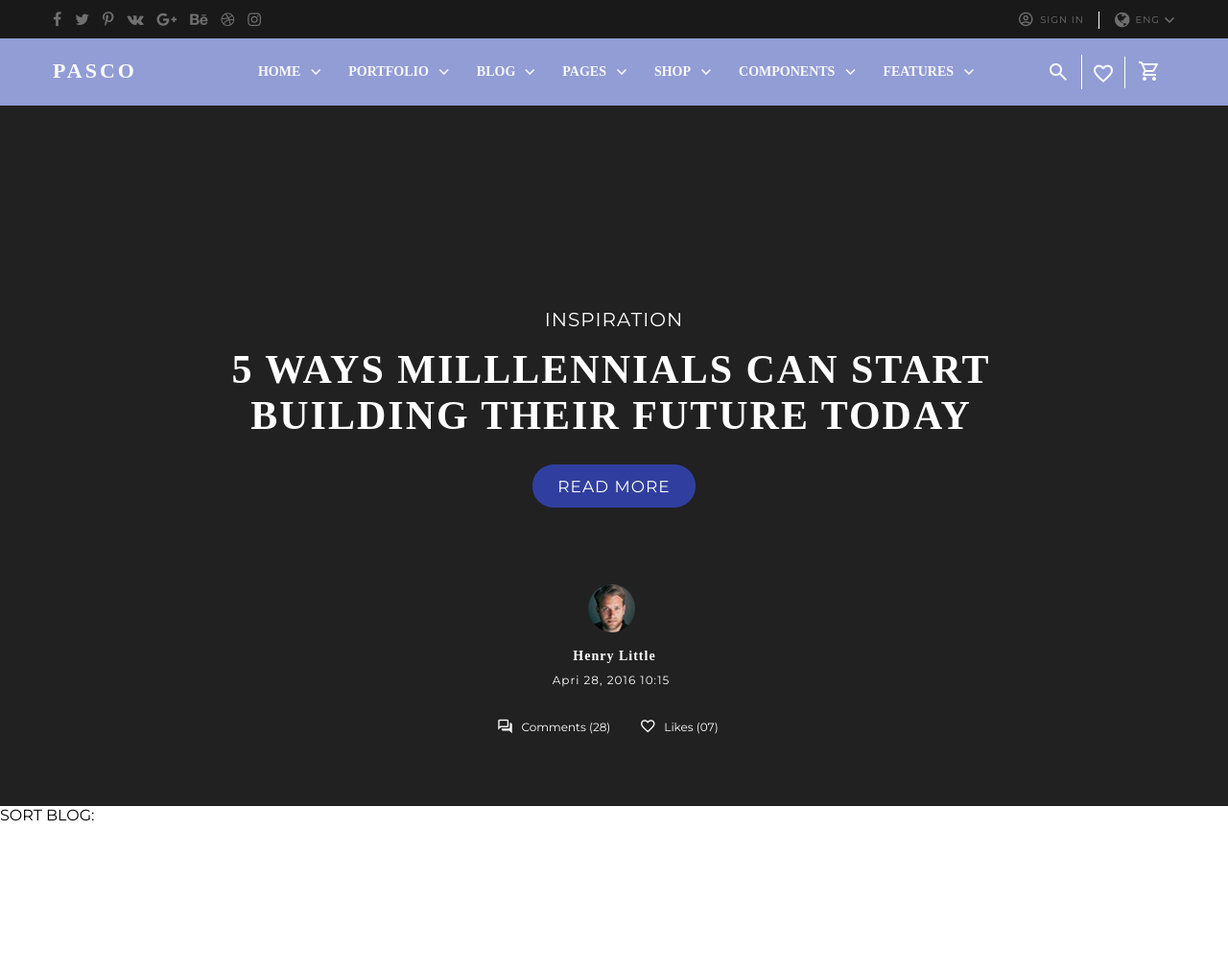
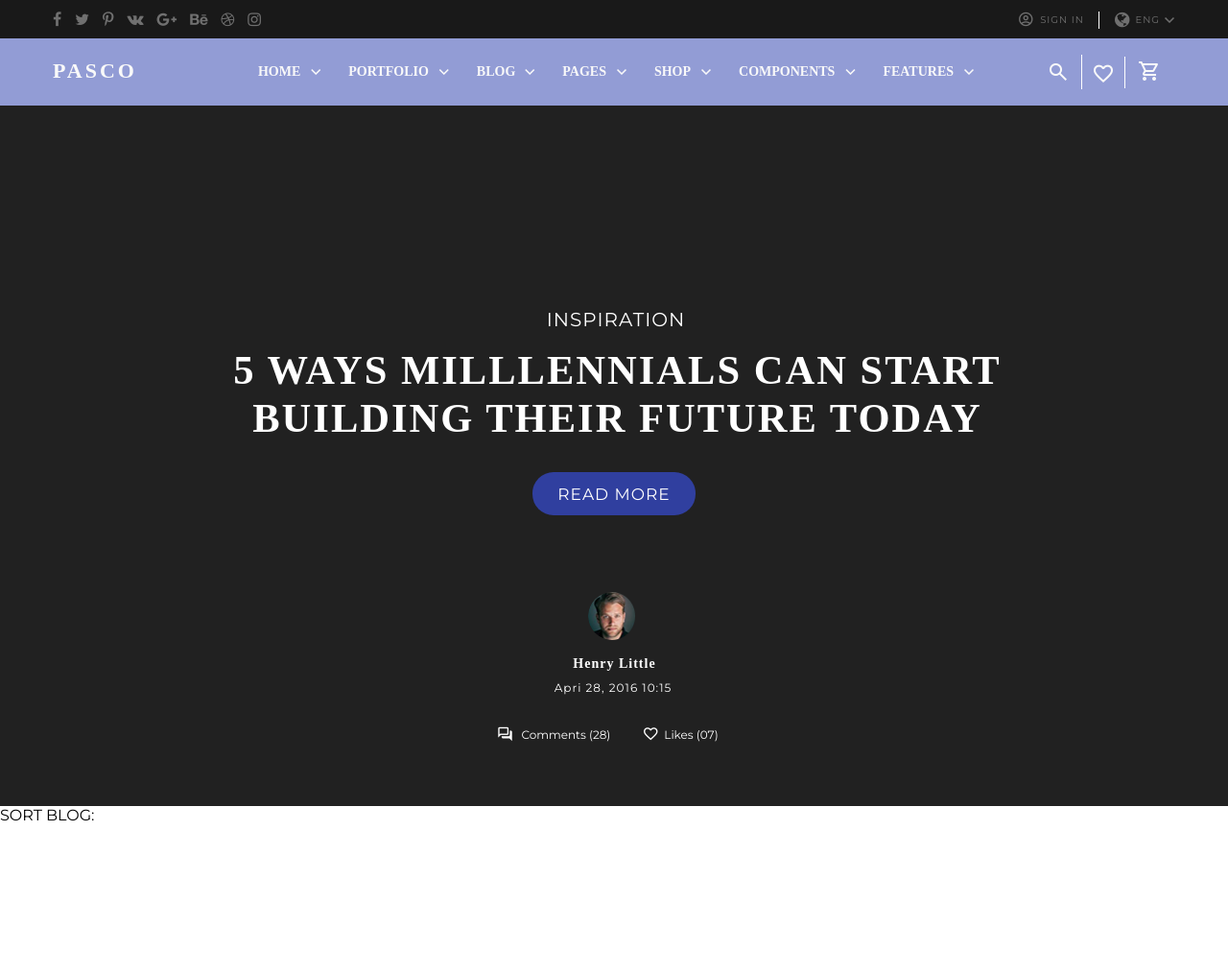
Before and after one commit to arkajyotiadhikary/codeigniter-test, a PHP site: page / in a window 1280 px wide. Shown: the top 1014 px of the page at 96% size. Run offline with PHP 8.4, Linux system fonts and the light colour scheme; some web fonts are replaced.

Commit message:
title done

```diff
--- a/index.css
+++ b/index.css
@@ -176,29 +176,32 @@
     height: 100%;
 }
 .slide > p {
+    margin-left: 4px;
     text-align: center;
     color: white;
     font-size: 20px;
+    font-weight: 400;
     letter-spacing: 1px;
     padding: 0 20px;
     line-height: 27px;
 }
 
 .slide > h1 {
+    margin-left: 7px;
+    font-weight: 900;
     width: 810px;
+    line-height: 50px;
     text-align: center;
     color: white;
-    font-size: 42px;
-    margin-right: 6px;
+    font-size: 42.55px;
     letter-spacing: 2px;
-    font-weight: 900;
     padding: 14px 0px;
 }
 .slide > button {
     width: 170px;
     height: 45px;
     border-radius: 22px;
-    margin-top: 13px;
+    margin-top: 17px;
     font-size: 17px;
     letter-spacing: 1px;
     line-height: 36px;
@@ -236,7 +239,7 @@
     color: #ffffff;
     font-weight: 400;
     text-align: center;
-    padding-right: 6px;
+    padding-right: 2px;
 }
 .slide .states {
     display: flex;
@@ -263,5 +266,6 @@
 }
 .slide .states .likes > span {
     font-size: 18px;
-    margin-right: 8px;
+    margin-left: 3px;
+    margin-right: 5px;
 }
```
